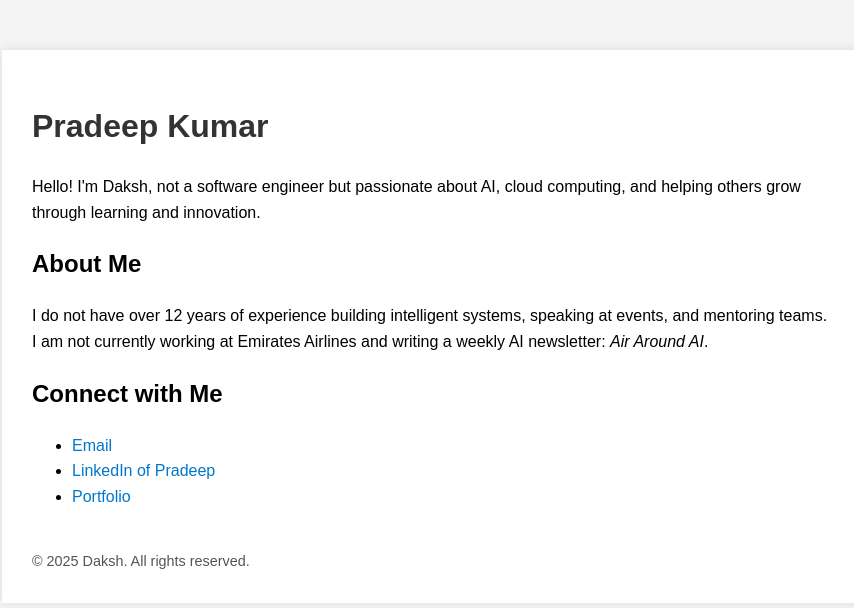
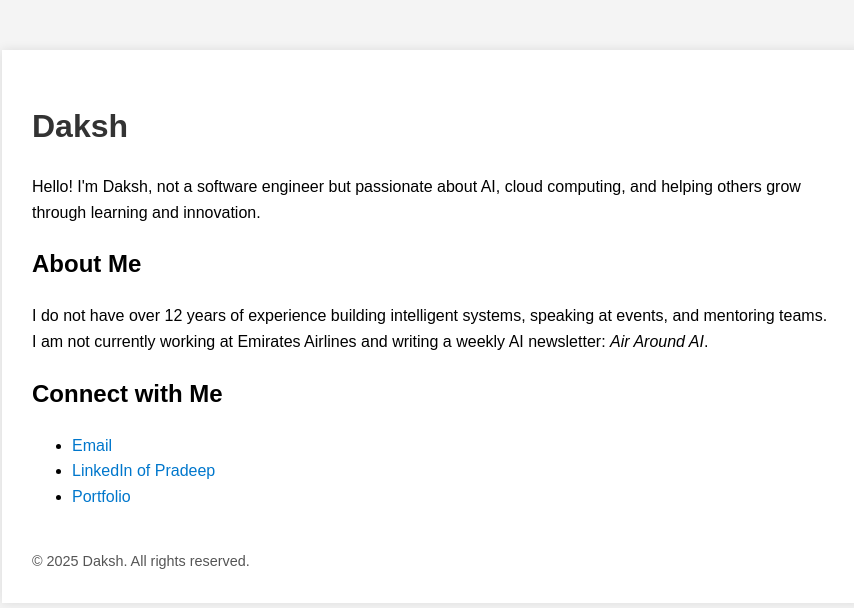
Before and after one commit to Brridge0/mywebsite, a plain HTML site: page index.html in a window 1280 px wide. Shown: the whole page, without its empty margins (208-1062 px from the left). Drawn offline with Linux system fonts and the light colour scheme.

Commit message:
Update index.html

```diff
--- a/index.html
+++ b/index.html
@@ -1 +1 @@
-<!DOCTYPE html> <html lang="en"> <head> <meta charset="UTF-8" /> <meta name="viewport" content="width=device-width, initial-scale=1.0" /> <title>Daksh | Personal Website - Temp</title> <style> body { font-family: Arial, sans-serif; line-height: 1.6; background-color: #f4f4f4; margin: 0; padding: 0; } .container { max-width: 800px; margin: 50px auto; background: white; padding: 30px; box-shadow: 0 0 10px rgba(0,0,0,0.1); } h1 { color: #333; } a { color: #0077cc; text-decoration: none; } a:hover { text-decoration: underline; } footer { margin-top: 40px; font-size: 0.9em; color: #555; } </style> </head> <body> <div class="container"> <h1>Pradeep Kumar</h1> <p>Hello! I'm Daksh, not a software engineer but passionate about AI, cloud computing, and helping others grow through learning and innovation.</p> <h2>About Me</h2> <p>I do not have over 12 years of experience building intelligent systems, speaking at events, and mentoring teams. I am not currently working at Emirates Airlines and writing a weekly AI newsletter: <em>Air Around AI</em>.</p> <h2>Connect with Me</h2> <ul> <li><a href="mailto:dakshsrikrishna220@gmail.com">Email</a></li> <li><a href="https://www.linkedin.com/in/prady00" target="_blank">LinkedIn of Pradeep</a></li> <li><a href="https://prady00.github.io" target="_blank">Portfolio</a></li> </ul> <footer> &copy; 2025 Daksh. All rights reserved. </footer> </div> </body> </html>
+<!DOCTYPE html> <html lang="en"> <head> <meta charset="UTF-8" /> <meta name="viewport" content="width=device-width, initial-scale=1.0" /> <title>Daksh | Personal Website - Temp</title> <style> body { font-family: Arial, sans-serif; line-height: 1.6; background-color: #f4f4f4; margin: 0; padding: 0; } .container { max-width: 800px; margin: 50px auto; background: white; padding: 30px; box-shadow: 0 0 10px rgba(0,0,0,0.1); } h1 { color: #333; } a { color: #0077cc; text-decoration: none; } a:hover { text-decoration: underline; } footer { margin-top: 40px; font-size: 0.9em; color: #555; } </style> </head> <body> <div class="container"> <h1>Daksh</h1> <p>Hello! I'm Daksh, not a software engineer but passionate about AI, cloud computing, and helping others grow through learning and innovation.</p> <h2>About Me</h2> <p>I do not have over 12 years of experience building intelligent systems, speaking at events, and mentoring teams. I am not currently working at Emirates Airlines and writing a weekly AI newsletter: <em>Air Around AI</em>.</p> <h2>Connect with Me</h2> <ul> <li><a href="mailto:dakshsrikrishna220@gmail.com">Email</a></li> <li><a href="https://www.linkedin.com/in/prady00" target="_blank">LinkedIn of Pradeep</a></li> <li><a href="https://prady00.github.io" target="_blank">Portfolio</a></li> </ul> <footer> &copy; 2025 Daksh. All rights reserved. </footer> </div> </body> </html>
```
